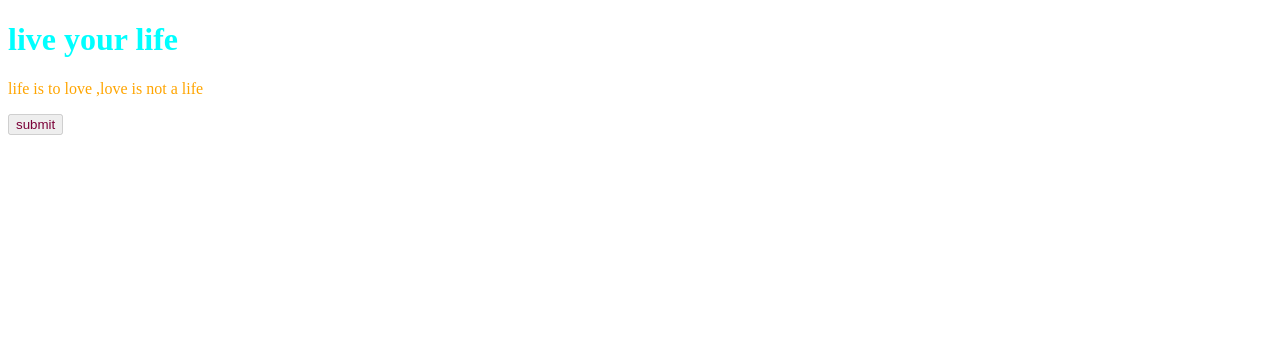
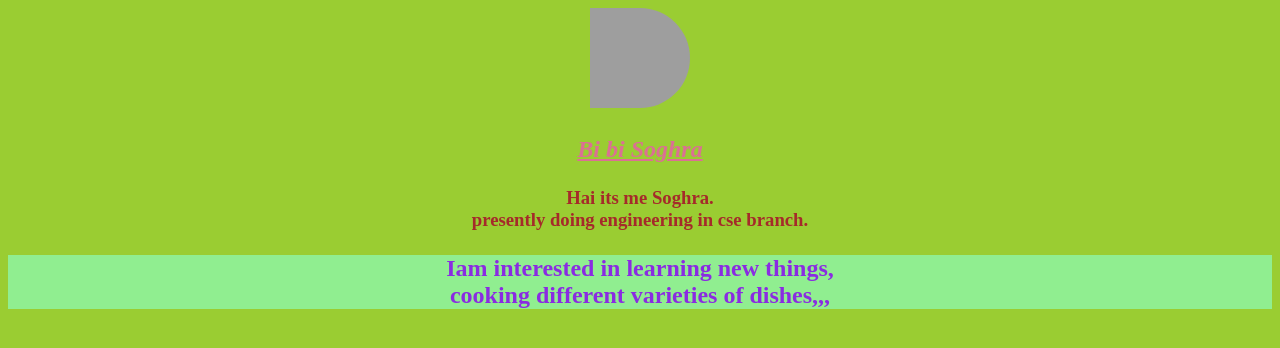
Before and after one commit to Sughra-cse/sughra-cse, a plain HTML site: page index.html in a window 1280 px wide. Drawn offline with Linux system fonts and the light colour scheme; grey boxes are pictures that could not be loaded.

Commit message:
updated portfolio

```diff
--- a/css/p1.css
+++ b/css/p1.css
@@ -6,12 +6,28 @@ p{
     background:black;
     color:yellow;
 } */
- .title{
+ /* .title{
     color:orange
-}
+}  */
  /* #title{
     color:red;
 }  */
-[disabled]{
+/* [disabled]{
     color:rgb(123,1,56)
+} */
+body
+{
+    background: yellowgreen;
 }
+
+img{
+    border-bottom-right-radius: 50%;
+    border-top-right-radius: 50%
+}
+.image{
+    border-bottom-color:black;
+    color:brown;
+}
+#name{
+    color:palevioletred;
+}
--- a/index.html
+++ b/index.html
@@ -4,14 +4,29 @@
     <meta charset="UTF-8">
     <meta name="viewport" content="width=device-width, initial-scale=1.0">
     <meta http-equiv="X-UA-Compatible" content="ie=edge">
-    <title>Document</title>
+    <title>portfolio</title>
 <link rel="stylesheet" href="css/p1.css">
 </head>
 <body>
-    <h1 style="color:aqua">live your life</h1>
+    <!-- <h1 style="color:aqua">live your life</h1>
 <p class="title">life is to love ,love is not a life</p>
 <button disabled="disabled">
-    submit
-</button>
+    submit -->
+<!--
+</button> -->
+<center>
+<header>
+    <img class ="image"src="css/profile.jpg" alt="profile" width="100" height="100" >
+    <h2><p id="name"> <em><strong><u>Bi bi Soghra</u></strong></em>
+      </p></h2>
+   <h3><p class="image">
+Hai its me Soghra.<br> presently doing engineering in cse branch.
+   </p></h3>
+   <h2 style="color:blueviolet"><p style="background:lightgreen">
+Iam interested in learning new things,<br>
+cooking different varieties of dishes,,, <br>
+</p></h2>
+</header>
+</center>
 </body>
 </html>
```
Also changed, not shown: 1 other file.
